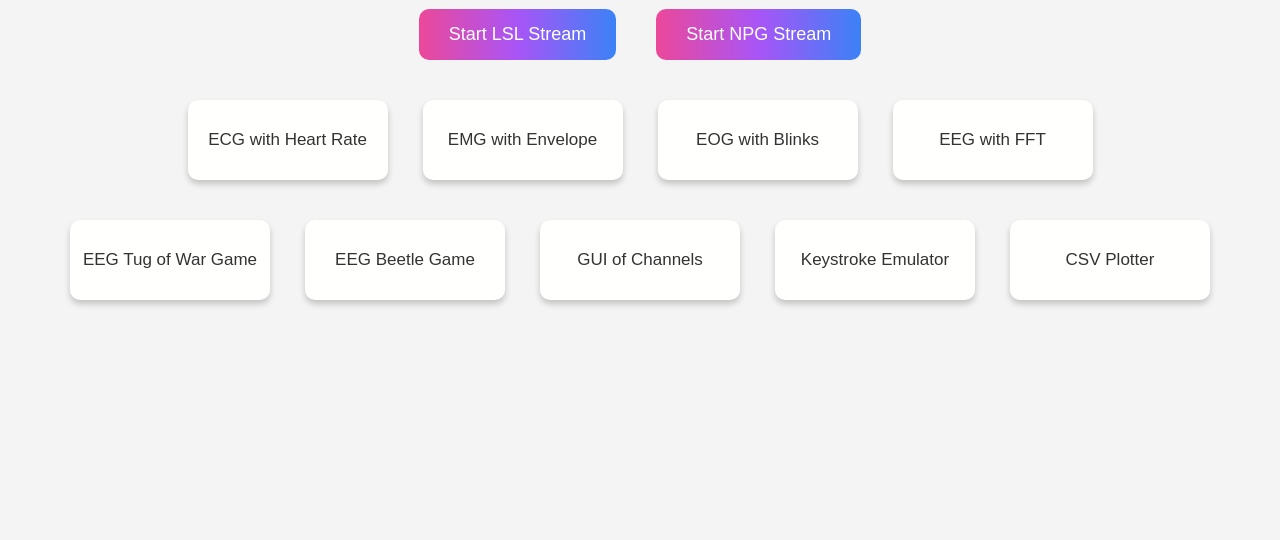
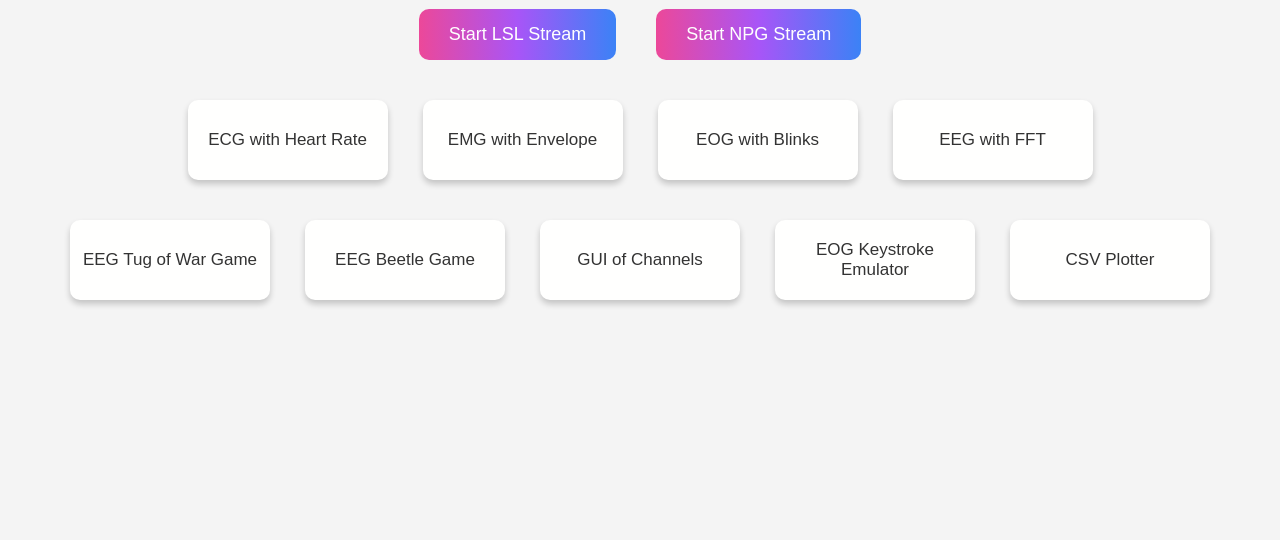
Before and after one commit to upsidedownlabs/Chords-Python, a Flask app: page / in a window 1280 px wide. Shown: the part 140-680 px from the top of the page. Run offline with Flask 3, Linux system fonts and the light colour scheme.

Commit message:
Change the name of Keystoke Emulator to EOG Keystroke Emulator.

```diff
--- a/templates/index.html
+++ b/templates/index.html
@@ -88,7 +88,7 @@
                     <button type="submit" name="app_name" value="keystroke"
                             class="{% if 'keystroke' in running_apps %}running{% else %}not-running{% endif %}"
                             {% if not (lsl_started or npg_started) %}disabled{% endif %}>
-                        Keystroke Emulator
+                        EOG Keystroke Emulator
                     </button>
                     <button type="submit" name="app_name" value="csvplotter"
                             class="{% if 'csvplotter' in running_apps %}running{% else %}not-running{% endif %}"
```
